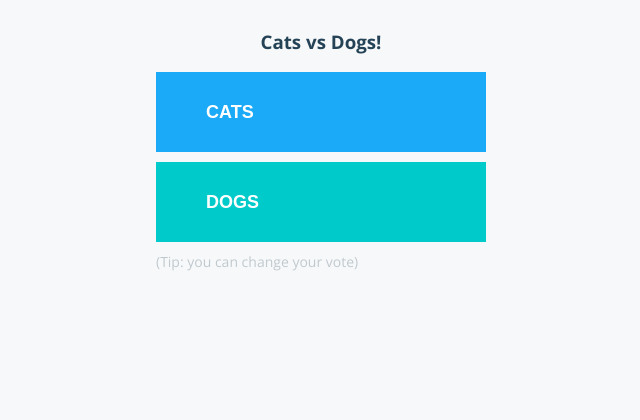
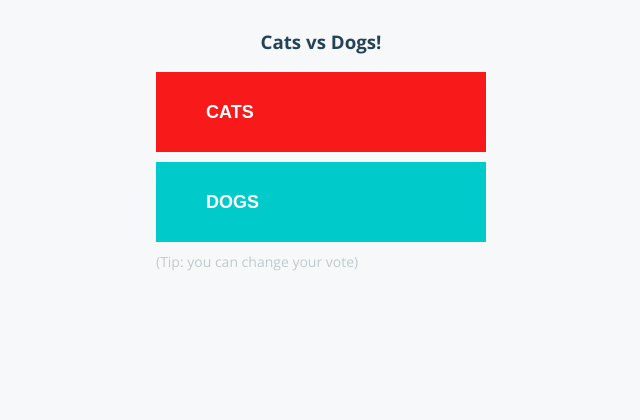
Before and after one commit to vikasharya00/voting-app-vote, a Flask app: page / in a window 1280 px wide. Shown: the top 420 px of the page, without its empty margins (319-959 px from the left). Run offline with Flask 3, Linux system fonts and the light colour scheme; some libraries are stand-ins or nearby versions.

Commit message:
change cat color

```diff
--- a/static/stylesheets/style.css
+++ b/static/stylesheets/style.css
@@ -28,7 +28,7 @@ button i{
 }
 
 button.a{
-  background-color: #1aaaf8;
+  background-color: #f81a1a;
 }
 
 button.b{
```
